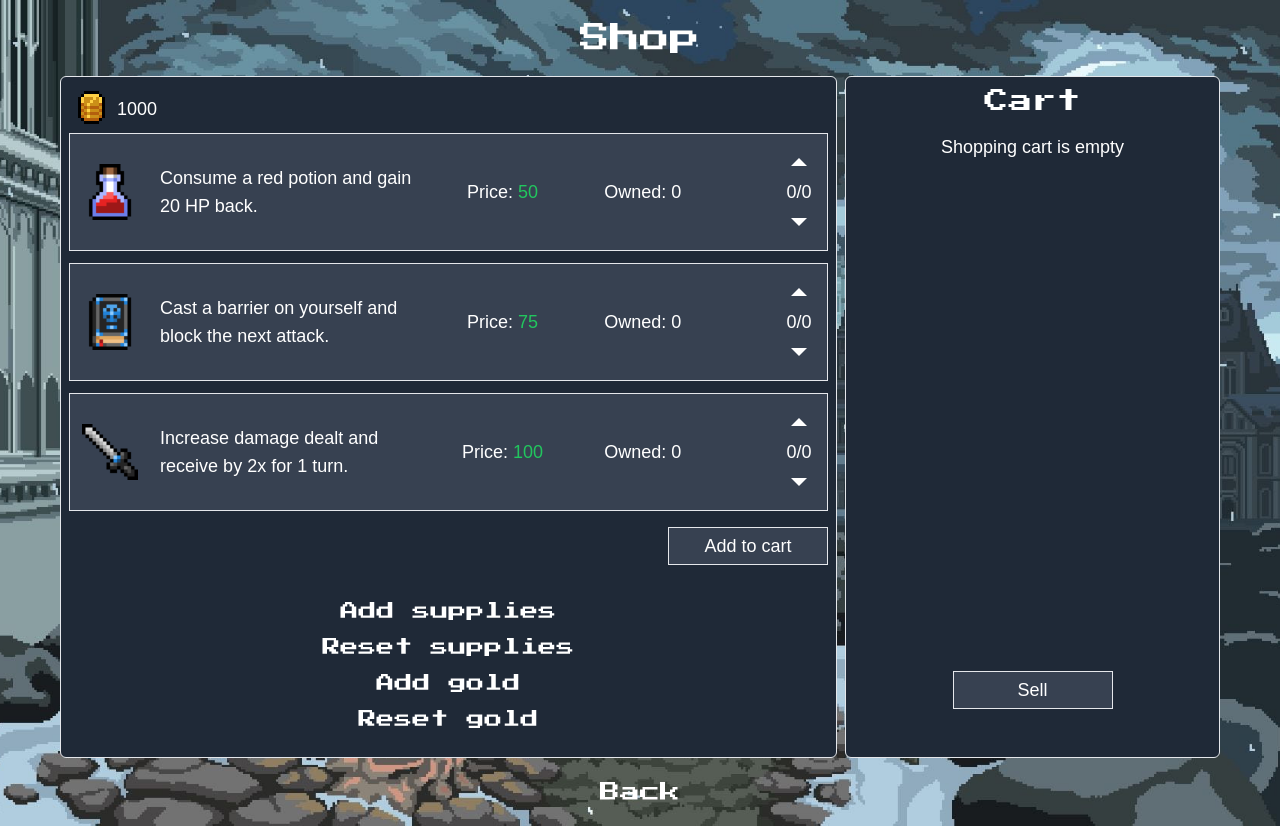
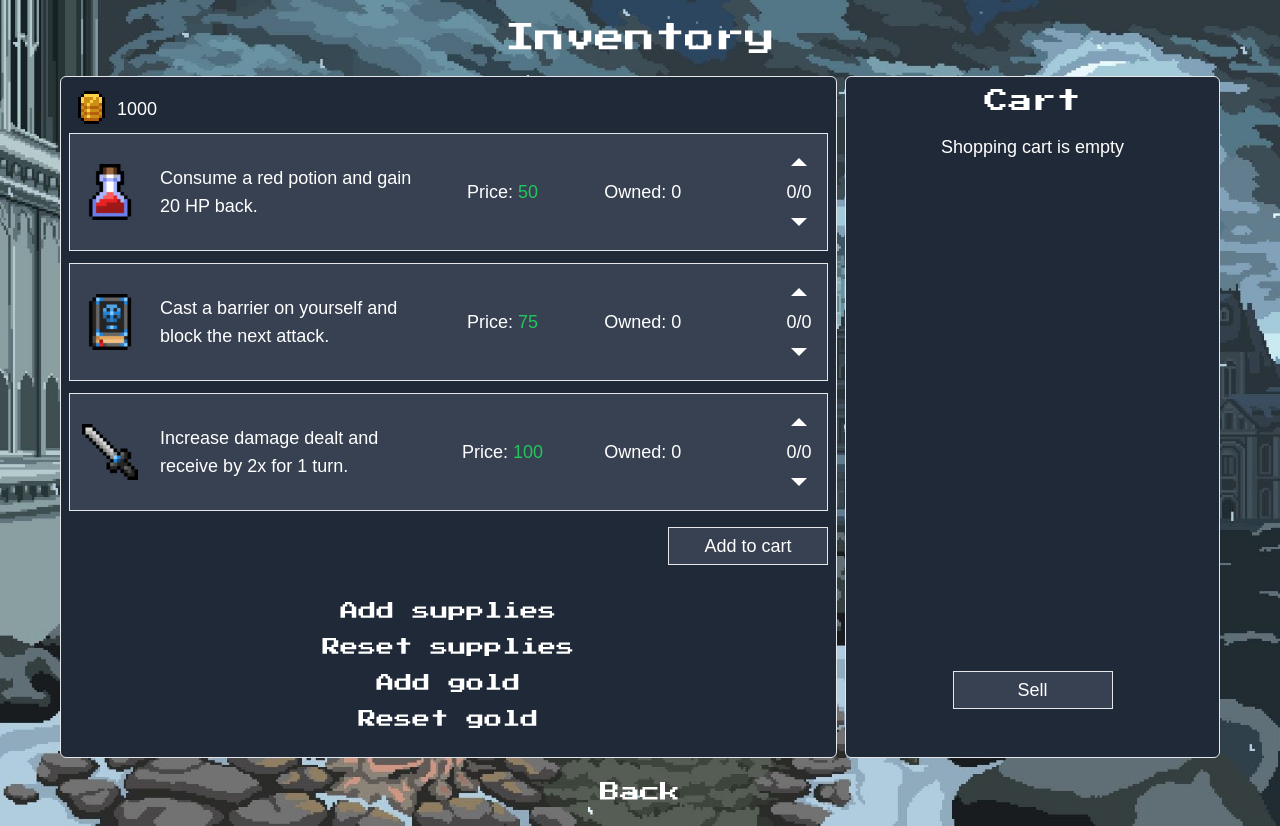
Before and after one commit to iamvipora/arcane-duel, a React (Vite) app: page /inventory in a window 1280 px wide. Built offline with nearby package versions, Linux system fonts and the light colour scheme; a web font is replaced by a local one.

Commit message:
minor typo

```diff
--- a/src/pages/Inventory.jsx
+++ b/src/pages/Inventory.jsx
@@ -46,7 +46,7 @@
       }
       <div className='min-h-screen h-full w-screen min-w-[375px] flex place-content-center text-white text-lg bg-cover bg-center bg-no-repeat' style={{ backgroundImage: `url(${BackgroundImage})` }}>
         <div className='max-w-[1200px] flex flex-col my-5 font-press-start text-center'>
-          <h1 className='text-3xl'>Shop</h1>
+          <h1 className='text-3xl'>Inventory</h1>
           <div className='flex min-w-[320px] h-full m-5'>
             <div className='h-full p-2 border rounded-md bg-gray-800'>
               <div className='flex justify-between font-dotgothic16-regular '>
```
